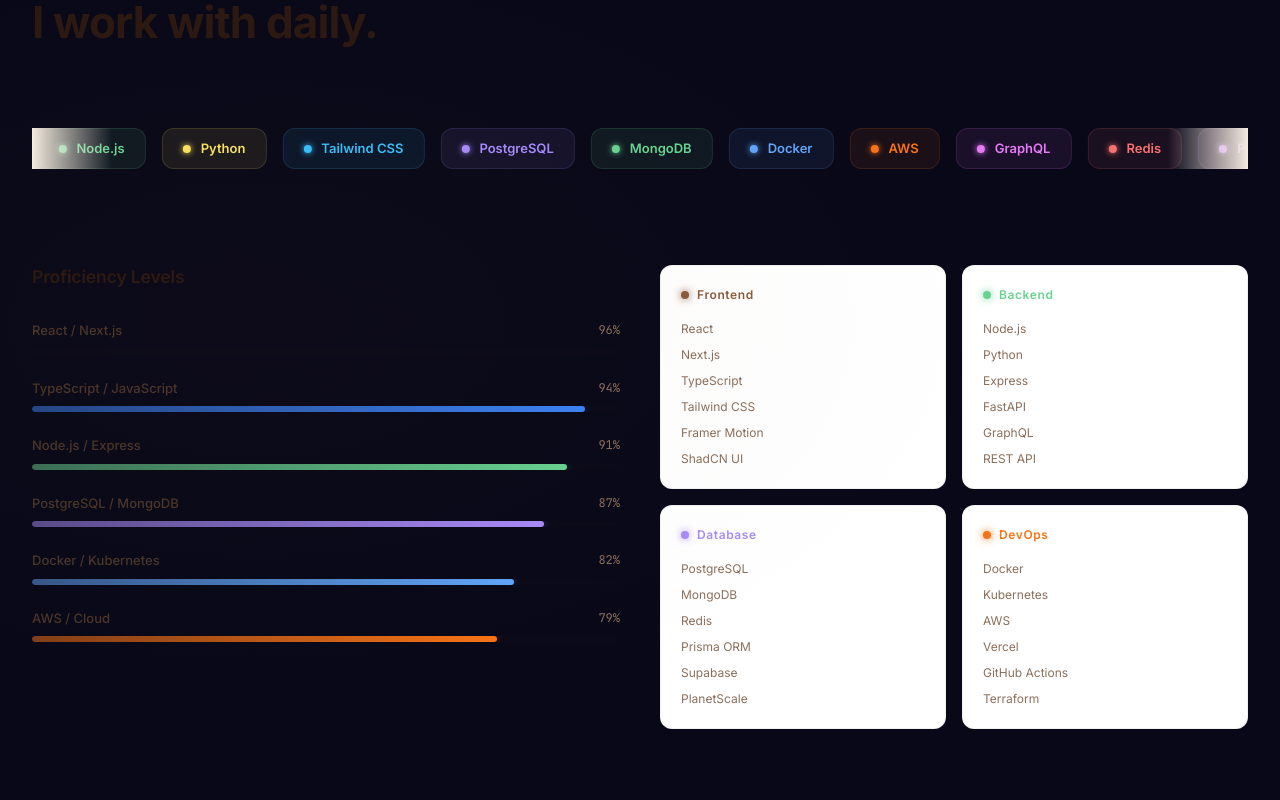
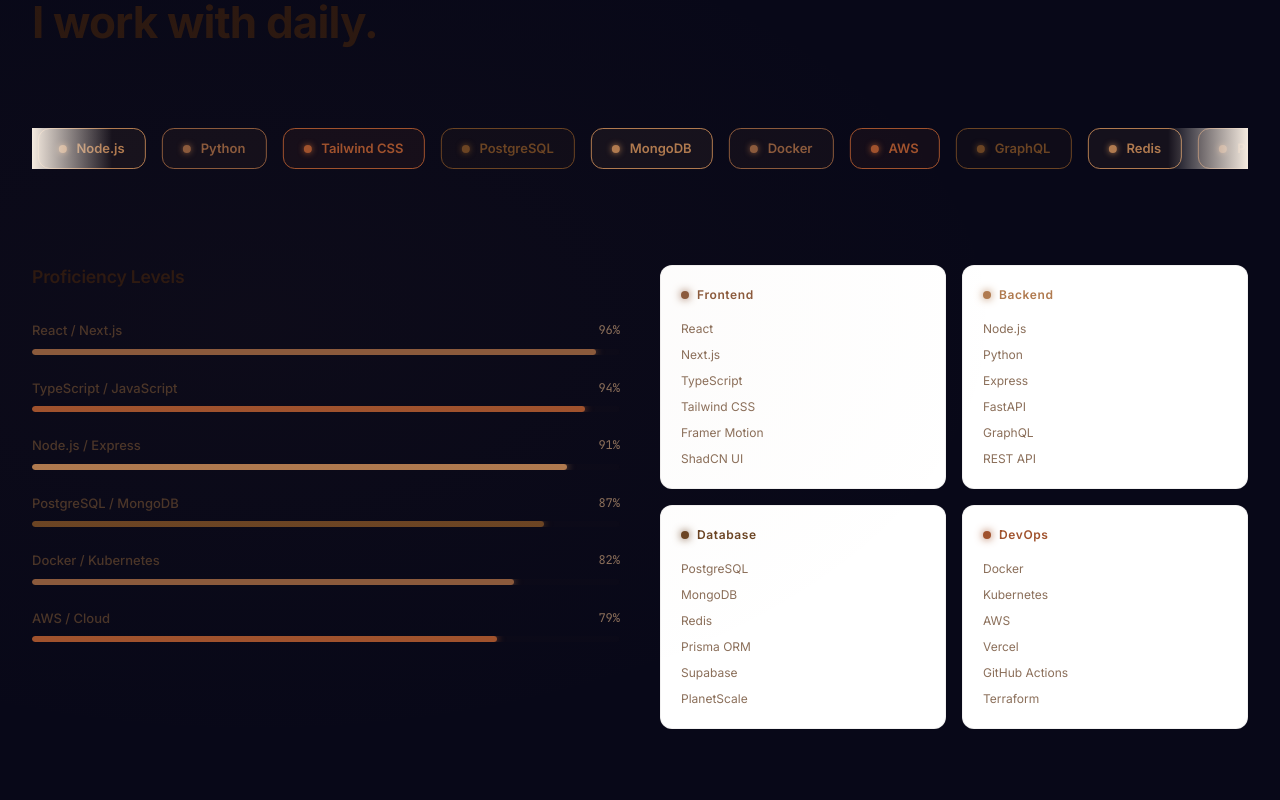
Before and after one commit to Swordekel/sword-portfolio, a React (Vite) app: page / in a window 1280 px wide. Shown: the part 2160-2960 px from the top of the page. Built offline with nearby package versions, Linux system fonts and the light colour scheme.

Commit message:
Fix: ratakan semua warna ke brown theme

```diff
--- a/src/app/components/ExperienceSection.tsx
+++ b/src/app/components/ExperienceSection.tsx
@@ -209,10 +209,10 @@
             >
               <div style={{ fontSize: "13px", fontWeight: 600, color: "var(--text-primary)", marginBottom: "16px" }}>Certifications</div>
               {[
-                { name: "AWS Solutions Architect — Professional", issuer: "Amazon Web Services", year: "2023", color: "#F97316" },
-                { name: "Google Cloud Professional Developer", issuer: "Google Cloud", year: "2022", color: "#60A5FA" },
-                { name: "Meta React Developer", issuer: "Meta / Coursera", year: "2021", color: "#3B82F6" },
-                { name: "MongoDB Associate Developer", issuer: "MongoDB University", year: "2021", color: "#68D391" },
+                { name: "AWS Solutions Architect — Professional", issuer: "Amazon Web Services", year: "2023", color: "var(--accent-primary)" },
+                { name: "Google Cloud Professional Developer", issuer: "Google Cloud", year: "2022", color: "var(--accent-secondary)" },
+                { name: "Meta React Developer", issuer: "Meta / Coursera", year: "2021", color: "var(--accent-tertiary)" },
+                { name: "MongoDB Associate Developer", issuer: "MongoDB University", year: "2021", color: "var(--accent-success)" },
               ].map((cert) => (
                 <div
                   key={cert.name}
--- a/src/app/components/TechStack.tsx
+++ b/src/app/components/TechStack.tsx
@@ -1,31 +1,31 @@
 import { motion } from "motion/react";
 
 const techs = [
-  { name: "React", color: "#61DAFB", bg: "rgba(97,218,251,0.08)" },
-  { name: "Next.js", color: "var(--text-primary)", bg: "rgba(240,240,255,0.06)" },
-  { name: "TypeScript", color: "#3B82F6", bg: "rgba(59,130,246,0.08)" },
-  { name: "Node.js", color: "#68D391", bg: "rgba(104,211,145,0.08)" },
-  { name: "Python", color: "#F6E05E", bg: "rgba(246,224,94,0.08)" },
-  { name: "Tailwind CSS", color: "#38BDF8", bg: "rgba(56,189,248,0.08)" },
-  { name: "PostgreSQL", color: "#A78BFA", bg: "rgba(167,139,250,0.08)" },
-  { name: "MongoDB", color: "#68D391", bg: "rgba(104,211,145,0.08)" },
-  { name: "Docker", color: "#60A5FA", bg: "rgba(96,165,250,0.08)" },
-  { name: "AWS", color: "#F97316", bg: "rgba(249,115,22,0.08)" },
-  { name: "GraphQL", color: "#E879F9", bg: "rgba(232,121,249,0.08)" },
-  { name: "Redis", color: "#F87171", bg: "rgba(248,113,113,0.08)" },
-  { name: "Prisma", color: "#C084FC", bg: "rgba(192,132,252,0.08)" },
-  { name: "Kubernetes", color: "#60A5FA", bg: "rgba(96,165,250,0.08)" },
-  { name: "Terraform", color: "#A78BFA", bg: "rgba(167,139,250,0.08)" },
-  { name: "Git", color: "#FB923C", bg: "rgba(251,146,60,0.08)" },
+  { name: "React", color: "var(--accent-primary)", bg: "rgba(var(--accent-primary-rgb), 0.08)" },
+  { name: "Next.js", color: "var(--accent-secondary)", bg: "rgba(var(--accent-secondary-rgb), 0.08)" },
+  { name: "TypeScript", color: "var(--accent-tertiary)", bg: "rgba(var(--accent-tertiary-rgb), 0.08)" },
+  { name: "Node.js", color: "var(--accent-success)", bg: "rgba(var(--accent-success-rgb), 0.08)" },
+  { name: "Python", color: "var(--accent-primary)", bg: "rgba(var(--accent-primary-rgb), 0.08)" },
+  { name: "Tailwind CSS", color: "var(--accent-secondary)", bg: "rgba(var(--accent-secondary-rgb), 0.08)" },
+  { name: "PostgreSQL", color: "var(--accent-tertiary)", bg: "rgba(var(--accent-tertiary-rgb), 0.08)" },
+  { name: "MongoDB", color: "var(--accent-success)", bg: "rgba(var(--accent-success-rgb), 0.08)" },
+  { name: "Docker", color: "var(--accent-primary)", bg: "rgba(var(--accent-primary-rgb), 0.08)" },
+  { name: "AWS", color: "var(--accent-secondary)", bg: "rgba(var(--accent-secondary-rgb), 0.08)" },
+  { name: "GraphQL", color: "var(--accent-tertiary)", bg: "rgba(var(--accent-tertiary-rgb), 0.08)" },
+  { name: "Redis", color: "var(--accent-success)", bg: "rgba(var(--accent-success-rgb), 0.08)" },
+  { name: "Prisma", color: "var(--accent-primary)", bg: "rgba(var(--accent-primary-rgb), 0.08)" },
+  { name: "Kubernetes", color: "var(--accent-secondary)", bg: "rgba(var(--accent-secondary-rgb), 0.08)" },
+  { name: "Terraform", color: "var(--accent-tertiary)", bg: "rgba(var(--accent-tertiary-rgb), 0.08)" },
+  { name: "Git", color: "var(--accent-success)", bg: "rgba(var(--accent-success-rgb), 0.08)" },
 ];
 
 const levels = [
   { label: "React / Next.js", pct: 96, color: "var(--accent-primary)" },
-  { label: "TypeScript / JavaScript", pct: 94, color: "#3B82F6" },
-  { label: "Node.js / Express", pct: 91, color: "#68D391" },
-  { label: "PostgreSQL / MongoDB", pct: 87, color: "#A78BFA" },
-  { label: "Docker / Kubernetes", pct: 82, color: "#60A5FA" },
-  { label: "AWS / Cloud", pct: 79, color: "#F97316" },
+  { label: "TypeScript / JavaScript", pct: 94, color: "var(--accent-secondary)" },
+  { label: "Node.js / Express", pct: 91, color: "var(--accent-success)" },
+  { label: "PostgreSQL / MongoDB", pct: 87, color: "var(--accent-tertiary)" },
+  { label: "Docker / Kubernetes", pct: 82, color: "var(--accent-primary)" },
+  { label: "AWS / Cloud", pct: 79, color: "var(--accent-secondary)" },
 ];
 
 function SkillBar({ label, pct, color }: { label: string; pct: number; color: string }) {
@@ -47,7 +47,7 @@
           viewport={{ once: true }}
           transition={{ duration: 1.2, ease: [0.16, 1, 0.3, 1], delay: 0.2 }}
           className="h-full rounded-full"
-          style={{ background: `linear-gradient(90deg, ${color}80, ${color})`, boxShadow: `0 0 8px ${color}60` }}
+          style={{ background: `linear-gradient(90deg, ${color}, ${color})`, boxShadow: `0 0 8px ${color}` }}
         />
       </div>
     </motion.div>
@@ -143,9 +143,9 @@
           <div className="grid grid-cols-2 gap-4">
             {[
               { title: "Frontend", items: ["React", "Next.js", "TypeScript", "Tailwind CSS", "Framer Motion", "ShadCN UI"], color: "var(--accent-primary)" },
-              { title: "Backend", items: ["Node.js", "Python", "Express", "FastAPI", "GraphQL", "REST API"], color: "#68D391" },
-              { title: "Database", items: ["PostgreSQL", "MongoDB", "Redis", "Prisma ORM", "Supabase", "PlanetScale"], color: "#A78BFA" },
-              { title: "DevOps", items: ["Docker", "Kubernetes", "AWS", "Vercel", "GitHub Actions", "Terraform"], color: "#F97316" },
+              { title: "Backend", items: ["Node.js", "Python", "Express", "FastAPI", "GraphQL", "REST API"], color: "var(--accent-success)" },
+              { title: "Database", items: ["PostgreSQL", "MongoDB", "Redis", "Prisma ORM", "Supabase", "PlanetScale"], color: "var(--accent-tertiary)" },
+              { title: "DevOps", items: ["Docker", "Kubernetes", "AWS", "Vercel", "GitHub Actions", "Terraform"], color: "var(--accent-secondary)" },
             ].map((cat) => (
               <motion.div
                 key={cat.title}
--- a/src/app/components/TestimonialsSection.tsx
+++ b/src/app/components/TestimonialsSection.tsx
@@ -49,7 +49,7 @@
   return (
     <div className="flex gap-1">
       {Array.from({ length: count }).map((_, i) => (
-        <svg key={i} width="14" height="14" viewBox="0 0 14 14" fill="#F59E0B">
+        <svg key={i} width="14" height="14" viewBox="0 0 14 14" fill="var(--accent-primary)">
           <path d="M7 1l1.545 3.13 3.455.502-2.5 2.436.59 3.44L7 8.885l-3.09 1.623.59-3.44L2 4.632l3.455-.502L7 1z" />
         </svg>
       ))}
```
Also changed, not shown: 1 other file (tests, documents, lock files or other folders).
